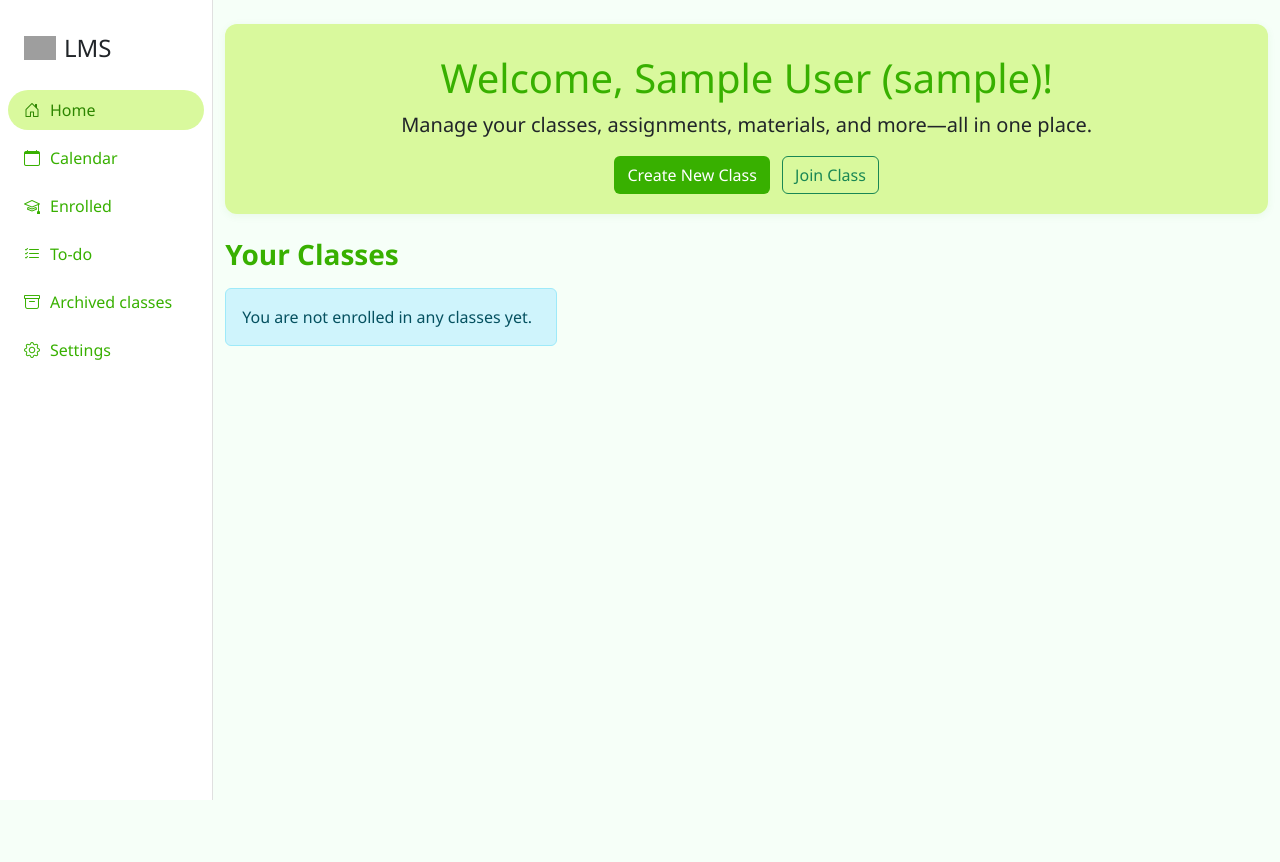
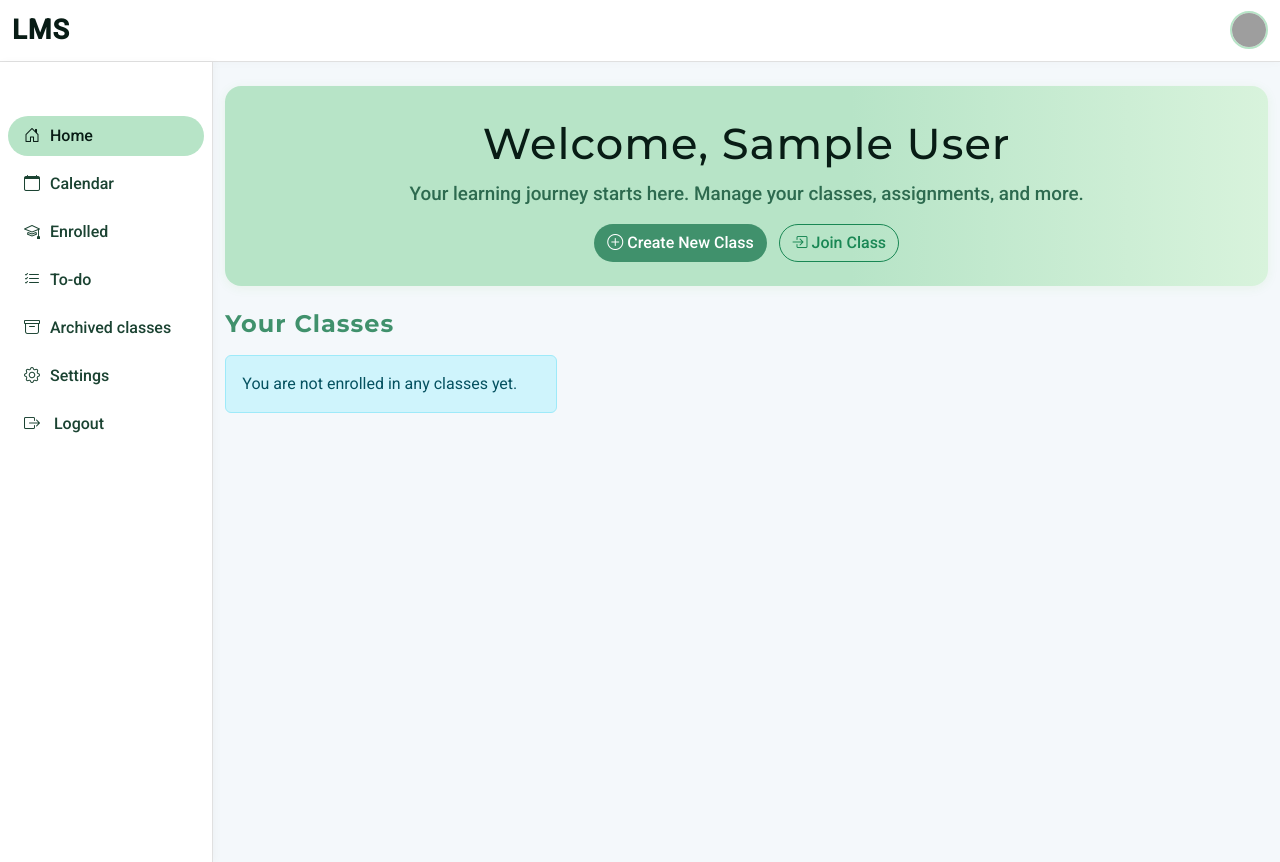
Before and after one commit to ishansilwal1/Learning-Management-system, a Django app: page /users/dashboard/ in a window 1280 px wide. Before the commit the page ends 800 px from the top, so only its background shows below. Run offline with Django 5.2, Linux system fonts and the light colour scheme; the visitor is signed in with stand-in values (Sample User, id 1); grey boxes are pictures that could not be loaded.

Commit message:
Email verification, updated dashboard and authentication

```diff
--- a/templates/base/dashboard.html
+++ b/templates/base/dashboard.html
@@ -5,62 +5,89 @@
     <meta name="viewport" content="width=device-width, initial-scale=1.0">
     <title>LMS Dashboard</title>
     <link href="https://cdn.jsdelivr.net/npm/bootstrap@5.3.3/dist/css/bootstrap.min.css" rel="stylesheet">
+    <link rel="stylesheet" href="https://cdn.jsdelivr.net/npm/bootstrap-icons@1.11.3/font/bootstrap-icons.css">
+    <!-- Google Fonts for better typography -->
+    <link href="https://fonts.googleapis.com/css2?family=Montserrat:wght@700;500&family=Roboto:wght@400;500&display=swap" rel="stylesheet">
     <style>
         body {
-            background: #f6fff8;
-            font-family: 'Segoe UI', Arial, sans-serif;
+            background: #f4f8fb;
+            font-family: 'Roboto', Arial, sans-serif;
         }
         .sidebar {
             min-height: 100vh;
             background: #fff;
             border-right: 1px solid #e0e0e0;
             padding-top: 30px;
+            box-shadow: 2px 0 8px rgba(0,0,0,0.03);
         }
         .sidebar .nav-link {
-            color: #38b000;
+            color: #1b4332;
             font-weight: 500;
             border-radius: 25px;
             margin-bottom: 8px;
-            transition: background 0.2s;
+            transition: background 0.2s, color 0.2s;
         }
         .sidebar .nav-link.active, .sidebar .nav-link:hover {
-            background: #d9f99d;
-            color: #2d8600;
+            background: #b7e4c7;
+            color: #081c15;
         }
         .sidebar .nav-link i {
             margin-right: 10px;
         }
+        .navbar-brand {
+            font-size: 1.7rem;
+            font-weight: 700;
+            color: #081c15 !important;
+            letter-spacing: 1px;
+        }
         .dashboard-header {
-            background: #d9f99d;
-            border-radius: 12px;
-            padding: 30px 20px 20px 20px;
-            margin-bottom: 30px;
-            box-shadow: 0 2px 8px rgba(56,176,0,0.07);
+            background: linear-gradient(90deg, #b7e4c7 60%, #d8f3dc 100%);
+            border-radius: 16px;
+            padding: 32px 24px 24px 24px;
+            margin-bottom: 32px;
+            box-shadow: 0 2px 12px rgba(56,176,0,0.07);
+        }
+        .dashboard-header h1 {
+            font-family: 'Montserrat', 'Segoe UI Semibold', Arial, sans-serif;
+            font-size: 2.7rem;
+            color: #081c15;
+            margin-bottom: 10px;
+            letter-spacing: 1px;
+        }
+        .dashboard-header p {
+            color: #2d6a4f;
+            font-size: 1.18rem;
+            font-family: 'Roboto', Arial, sans-serif;
+            font-weight: 500;
         }
         .card {
             border: none;
-            border-radius: 16px;
-            box-shadow: 0 2px 8px rgba(56,176,0,0.07);
-            transition: box-shadow 0.2s;
+            border-radius: 18px;
+            box-shadow: 0 2px 12px rgba(56,176,0,0.07);
+            transition: box-shadow 0.2s, transform 0.2s;
             overflow: hidden;
+            background: #fff;
         }
         .card:hover {
-            box-shadow: 0 4px 16px rgba(56,176,0,0.15);
+            box-shadow: 0 6px 24px rgba(56,176,0,0.15);
+            transform: translateY(-4px) scale(1.02);
         }
         .card-header {
-            background: linear-gradient(90deg, #38b000 60%, #d9f99d 100%);
+            background: linear-gradient(90deg, #40916c 60%, #b7e4c7 100%);
             color: #fff;
-            font-size: 1.2rem;
+            font-size: 1.18rem;
             font-weight: 600;
             border-bottom: none;
             padding: 1.2rem 1rem 1rem 1rem;
+            position: relative;
+            font-family: 'Montserrat', Arial, sans-serif;
         }
         .card-avatar {
             width: 48px;
             height: 48px;
             border-radius: 50%;
             background: #fff;
-            color: #38b000;
+            color: #40916c;
             font-size: 1.5rem;
             font-weight: bold;
             display: flex;
@@ -75,13 +102,50 @@
             position: relative;
             padding-top: 2.5rem;
         }
+        .card-body p {
+            font-family: 'Roboto', Arial, sans-serif;
+            font-size: 1rem;
+        }
         .btn-green {
-            background: #38b000;
+            background: #40916c;
+            color: #fff;
+            border-radius: 20px;
+            font-weight: 500;
+        }
+        .btn-green:hover {
+            background: #1b4332;
             color: #fff;
         }
-        .btn-green:hover {
-            background: #2d8600;
-            color: #fff;
+        .btn-outline-success {
+            border-radius: 20px;
+            font-weight: 500;
+        }
+        .classroom-title {
+            color: #40916c;
+            font-weight: 700;
+            letter-spacing: 1px;
+            font-family: 'Montserrat', Arial, sans-serif;
+            font-size: 1.5rem;
+        }
+        .profile-pic {
+            width: 38px;
+            height: 38px;
+            border-radius: 50%;
+            object-fit: cover;
+            border: 2px solid #b7e4c7;
+        }
+        .topbar {
+            background: #fff;
+            border-bottom: 1px solid #e0e0e0;
+            padding: 10px 0;
+            box-shadow: 0 2px 8px rgba(0,0,0,0.02);
+        }
+        .topbar .navbar-brand {
+            color: #081c15 !important;
+        }
+        .topbar .nav-link {
+            color: #40916c !important;
+            font-size: 1.2rem;
         }
         @media (max-width: 991px) {
             .sidebar {
@@ -94,14 +158,19 @@
     </style>
 </head>
 <body>
+    <div class="topbar">
+        <div class="container-fluid d-flex align-items-center justify-content-between">
+            <a class="navbar-brand d-flex align-items-center" href="#">
+                LMS
+            </a>
+            <div class="d-flex align-items-center">
+                <img src="https://ui-avatars.com/api/?name={{ request.user.first_name }}+{{ request.user.last_name }}&background=b7e4c7&color=081c15&size=64" alt="Profile" class="profile-pic ms-2">
+            </div>
+        </div>
+    </div>
     <div class="container-fluid">
         <div class="row flex-nowrap">
-            <!-- Sidebar -->
             <div class="col-auto col-md-3 col-xl-2 px-sm-2 px-0 sidebar">
-                <a class="navbar-brand d-flex align-items-center mb-3 ms-3" href="#" style="font-size:1.5rem;">
-                    <img src="https://www.gstatic.com/classroom/logo_square_rounded.svg" alt="Logo" width="32" class="me-2">
-                    LMS
-                </a>
                 <ul class="nav flex-column mt-4">
                     <li class="nav-item"><a class="nav-link active" href="#"><i class="bi bi-house-door"></i>Home</a></li>
                     <li class="nav-item"><a class="nav-link" href="#"><i class="bi bi-calendar"></i>Calendar</a></li>
@@ -109,21 +178,20 @@
                     <li class="nav-item"><a class="nav-link" href="#"><i class="bi bi-list-check"></i>To-do</a></li>
                     <li class="nav-item"><a class="nav-link" href="#"><i class="bi bi-archive"></i>Archived classes</a></li>
                     <li class="nav-item"><a class="nav-link" href="#"><i class="bi bi-gear"></i>Settings</a></li>
+                    <li class="nav-item"><a href="{% url 'logout' %}" class="nav-link"><i class="bi bi-box-arrow-right"></i> Logout</a></li>
                 </ul>
             </div>
-            <!-- Main Content -->
             <div class="col py-4">
                 <div class="dashboard-header text-center mb-4">
-                    <h1 class="display-6 mb-2" style="color:#38b000;">
-                        Welcome, {{ request.user.first_name }} {{ request.user.last_name }} ({{ request.user.username }})!
+                    <h1>
+                        Welcome, {{ request.user.first_name }} {{ request.user.last_name }}
                     </h1>
-                    <p class="lead">Manage your classes, assignments, materials, and more—all in one place.</p>
-                    <a href="#" class="btn btn-green me-2">Create New Class</a>
-                    <a href="#" class="btn btn-outline-success">Join Class</a>
+                    <p class="lead">Your learning journey starts here. Manage your classes, assignments, and more.</p>
+                    <a href="#" class="btn btn-green me-2"><i class="bi bi-plus-circle"></i> Create New Class</a>
+                    <a href="#" class="btn btn-outline-success"><i class="bi bi-box-arrow-in-right"></i> Join Class</a>
                 </div>
-                <h3 class="mb-3" style="color:#38b000; font-weight:600;">Your Classes</h3>
+                <h3 class="mb-3 classroom-title">Your Classes</h3>
                 <div class="row row-cols-1 row-cols-md-2 row-cols-lg-3 g-4">
-                    <!-- Example classroom cards, replace with Django loop -->
                     {% for classroom in classrooms %}
                     <div class="col">
                         <div class="card h-100 position-relative">
@@ -143,12 +211,9 @@
                         <div class="alert alert-info">You are not enrolled in any classes yet.</div>
                     </div>
                     {% endfor %}
-                    <!-- End classroom cards -->
                 </div>
             </div>
         </div>
     </div>
-    <!-- Bootstrap Icons CDN -->
-    <link rel="stylesheet" href="https://cdn.jsdelivr.net/npm/bootstrap-icons@1.11.3/font/bootstrap-icons.css">
 </body>
 </html>
--- a/users/models.py
+++ b/users/models.py
@@ -6,7 +6,7 @@ class CustomUser(AbstractUser):
         ('admin', 'Admin'),
         ('normal', 'Normal User'),
     ]
-    user_type = models.CharField(max_length=10, choices=USER_TYPE_CHOICES, default='normal')
+    user_type = models.CharField(max_length=20, choices=USER_TYPE_CHOICES, default='normal')
     profile_image = models.ImageField(upload_to='profile_images/', blank=True, null=True)
 
     def __str__(self):
--- a/users/urls.py
+++ b/users/urls.py
@@ -1,8 +1,10 @@
 from django.urls import path
-from .views import user_login,dashboard,register
+from .views import user_login, dashboard, register, verify_email, user_logout
 
 urlpatterns = [
     path('login/', user_login, name='login'),
-     path('dashboard/',dashboard, name='check'),
+    path('dashboard/', dashboard, name='dashboard'),
     path('register/', register, name='register'),
+    path('verify-email/<int:uid>/<str:token>/', verify_email, name='verify_email'),
+    path('logout/', user_logout, name='logout'),
 ]
--- a/users/views.py
+++ b/users/views.py
@@ -1,7 +1,12 @@
-from django.shortcuts import render, redirect
-from django.contrib.auth import authenticate, login
+from django.shortcuts import render, redirect, get_object_or_404
+from django.contrib.auth import authenticate, login, logout
 from django.contrib import messages
 from .models import CustomUser
+from django.contrib.auth.tokens import default_token_generator
+from django.core.mail import send_mail, EmailMessage
+from django.urls import reverse
+from django.contrib.auth.decorators import login_required
+from django.contrib.auth import update_session_auth_hash
 
 def user_login(request):
     if request.method == 'POST':
@@ -11,17 +16,14 @@ def user_login(request):
         if user is not None:
             login(request, user)
             messages.success(request, 'Login successful!')
-            return redirect('check')  # Change 'dashboard' to your dashboard view name
+            return redirect('dashboard')
         else:
             messages.error(request, 'Invalid username or password.')
     return render(request, 'users/login.html')
 
+@login_required(login_url='login')
 def dashboard(request):
-    if request.user.is_authenticated:
-        return render(request, 'base/dashboard.html')
-    else:
-        messages.error(request, 'You need to log in first.')
-        return redirect('login')
+    return render(request, 'base/dashboard.html')
 
 def register(request):
     if request.method == 'POST':
@@ -33,14 +35,68 @@ def register(request):
         if CustomUser.objects.filter(username=username).exists():
             messages.error(request, 'Username already exists.')
         else:
-            user = CustomUser(
+            user = CustomUser.objects.create_user(
                 username=username,
+                email=email,
+                password=password,
                 first_name=first_name,
                 last_name=last_name,
-                email=email
+                is_active=False  # User is inactive until email is verified
             )
-            user.set_password(password)
-            user.save()
-            messages.success(request, 'Registration successful! You can now log in.')
+            token = default_token_generator.make_token(user)
+            verify_url = request.build_absolute_uri(
+                reverse('verify_email', args=[user.pk, token])
+            )
+            email_message = EmailMessage(
+                subject='Verify your email',
+                body=f'Click the link to verify your email: {verify_url}',
+                from_email='registertolms@gmail.com',
+                to=[user.email],
+                headers={
+                    'X-Priority': '1 (Highest)',
+                    'X-MSMail-Priority': 'High',
+                    'Importance': 'High'
+                }
+            )
+            email_message.send()
+            messages.success(request, 'Check your email to verify your account.')
             return redirect('login')
     return render(request, 'users/register.html')
+
+def verify_email(request, uid, token):
+    user = get_object_or_404(CustomUser, pk=uid)
+    if default_token_generator.check_token(user, token):
+        user.is_active = True
+        user.save()
+        messages.success(request, 'Email verified! You can now log in.')
+        return redirect('login')
+    else:
+        messages.error(request, 'Invalid or expired verification link.')
+        return redirect('register')
+
+@login_required(login_url='login')
+def user_logout(request):
+    logout(request)
+    messages.success(request, 'You have been logged out.')
+    return redirect('login')
+
+@login_required(login_url='login')
+def account_settings(request):
+    user = request.user
+    if request.method == 'POST':
+        # Handle profile image upload
+        if 'profile_image' in request.FILES:
+            user.profile_image = request.FILES['profile_image']
+        # Handle password change
+        new_password1 = request.POST.get('new_password1')
+        new_password2 = request.POST.get('new_password2')
+        if new_password1 and new_password1 == new_password2:
+            user.set_password(new_password1)
+            update_session_auth_hash(request, user)  # Keep user logged in
+            messages.success(request, "Password updated successfully.")
+        elif new_password1 or new_password2:
+            messages.error(request, "Passwords do not match.")
+        user.save()
+        messages.success(request, "Profile updated successfully.")
+        return redirect('dashboard')
+    return redirect('dashboard')
```
Also changed, not shown: LMS/settings.py (+13 -1 lines), templates/base/settings.html (added), users/migrations/0001_initial.py (deleted), users/migrations/__init__.py (deleted), 1 other file.
